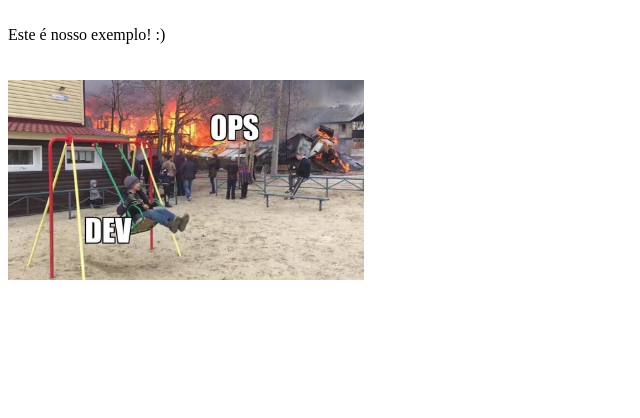
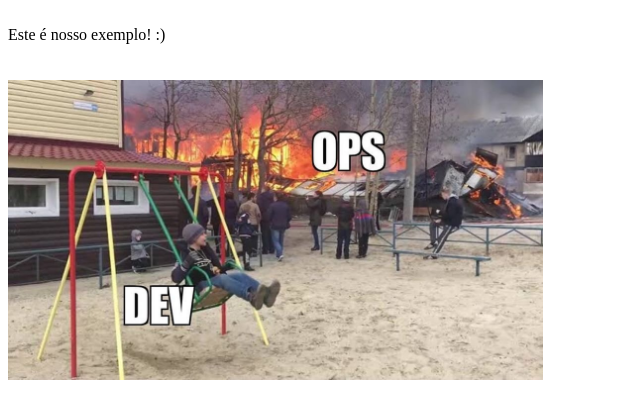
Before and after one commit to lanamesquita/ufc2020.2-gc, a plain HTML site: page index.html in a window 1280 px wide. Shown: the whole page, without its empty margins (0-640 px from the left). Drawn offline with Linux system fonts and the light colour scheme.

Commit message:
Alterando a imagem.

```diff
--- a/index.html
+++ b/index.html
@@ -11,7 +11,7 @@ Este é nosso exemplo! :)
 <br>
 
 <br><br>
-<img src="imagem.png" height="200px">
+<img src="imagem.png" height="300px">
 
 </body>
 </html>
```
